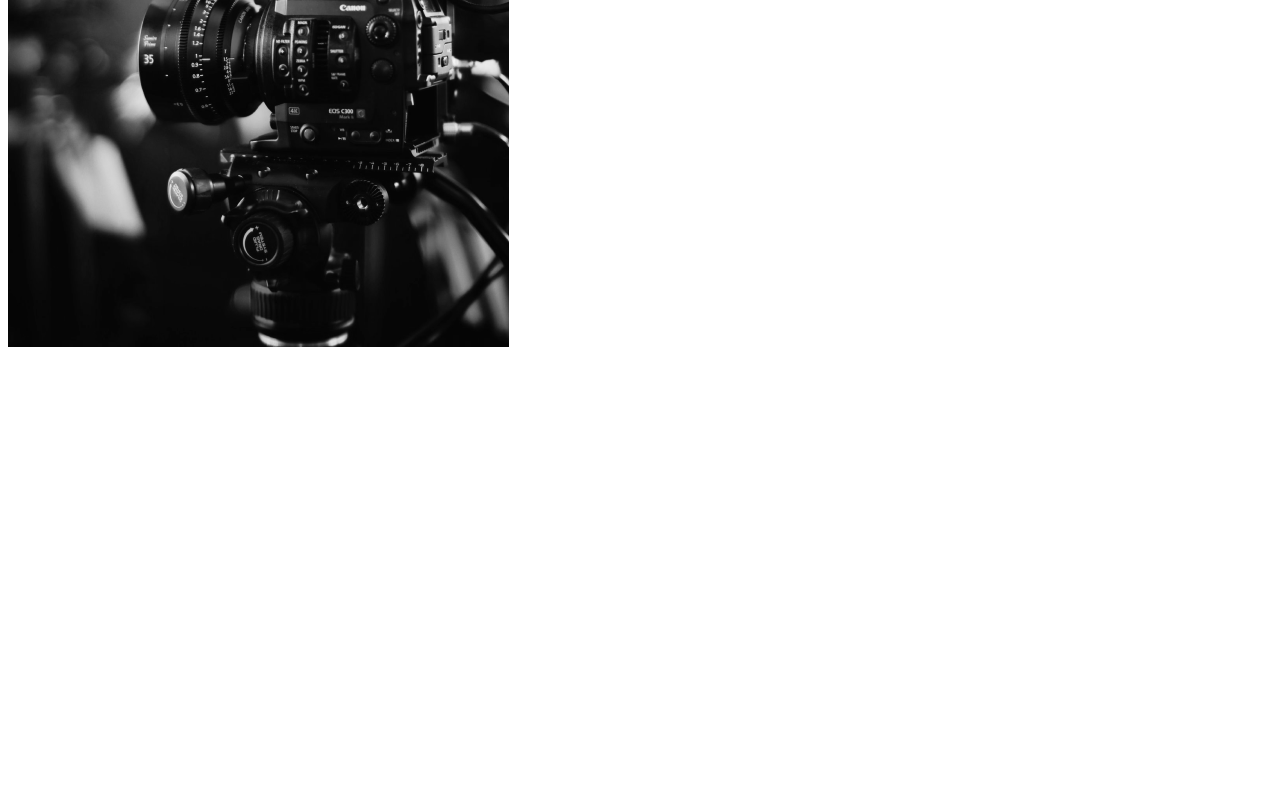
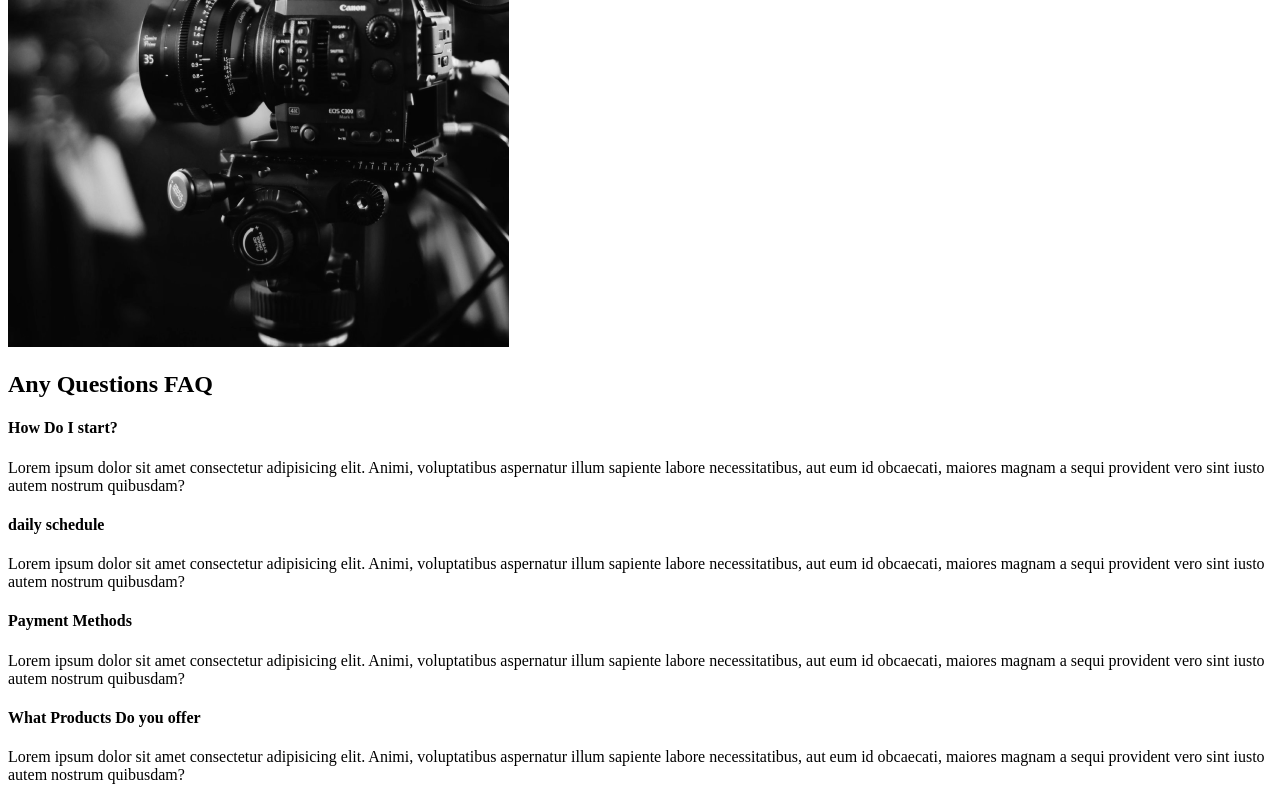
Before and after one commit to Liam-McKenna/capture, a React (Create React App) app: page / in a window 1280 px wide. Shown: the part 2107-2907 px from the top of the page. Before the commit the page ends 2466 px from the top, so only its background shows below. Built offline with nearby package versions, Linux system fonts and the light colour scheme.

Commit message:
4. faq Section

```diff
--- /dev/null
+++ b/src/components/FaqSection.js
@@ -0,0 +1,57 @@
+import React from "react";
+
+const FaqSection = () => {
+  return (
+    <div className="faq">
+      <h2>
+        Any Questions <span>FAQ</span>
+      </h2>
+      <div className="qustion">
+        <h4>How Do I start?</h4>
+        <div className="answer">
+          <p>
+            Lorem ipsum dolor sit amet consectetur adipisicing elit. Animi,
+            voluptatibus aspernatur illum sapiente labore necessitatibus, aut
+            eum id obcaecati, maiores magnam a sequi provident vero sint iusto
+            autem nostrum quibusdam?
+          </p>
+        </div>
+      </div>
+      <div className="qustion">
+        <h4>daily schedule</h4>
+        <div className="answer">
+          <p>
+            Lorem ipsum dolor sit amet consectetur adipisicing elit. Animi,
+            voluptatibus aspernatur illum sapiente labore necessitatibus, aut
+            eum id obcaecati, maiores magnam a sequi provident vero sint iusto
+            autem nostrum quibusdam?
+          </p>
+        </div>
+      </div>
+      <div className="qustion">
+        <h4>Payment Methods</h4>
+        <div className="answer">
+          <p>
+            Lorem ipsum dolor sit amet consectetur adipisicing elit. Animi,
+            voluptatibus aspernatur illum sapiente labore necessitatibus, aut
+            eum id obcaecati, maiores magnam a sequi provident vero sint iusto
+            autem nostrum quibusdam?
+          </p>
+        </div>
+      </div>
+      <div className="qustion">
+        <h4>What Products Do you offer</h4>
+        <div className="answer">
+          <p>
+            Lorem ipsum dolor sit amet consectetur adipisicing elit. Animi,
+            voluptatibus aspernatur illum sapiente labore necessitatibus, aut
+            eum id obcaecati, maiores magnam a sequi provident vero sint iusto
+            autem nostrum quibusdam?
+          </p>
+        </div>
+      </div>
+    </div>
+  );
+};
+
+export default FaqSection;
--- a/src/pages/AboutUs.js
+++ b/src/pages/AboutUs.js
@@ -1,12 +1,14 @@
 import React from "react";
 import AboutSection from "../components/AboutSection";
 import ServicesSection from "../components/ServicesSection";
+import FaqSection from "../components/FaqSection";
 
 const AboutUs = () => {
   return (
     <>
       <AboutSection />
       <ServicesSection />
+      <FaqSection />
     </>
   );
 };
```
Also changed, not shown: 1 other file (tests, documents, lock files or other folders).
